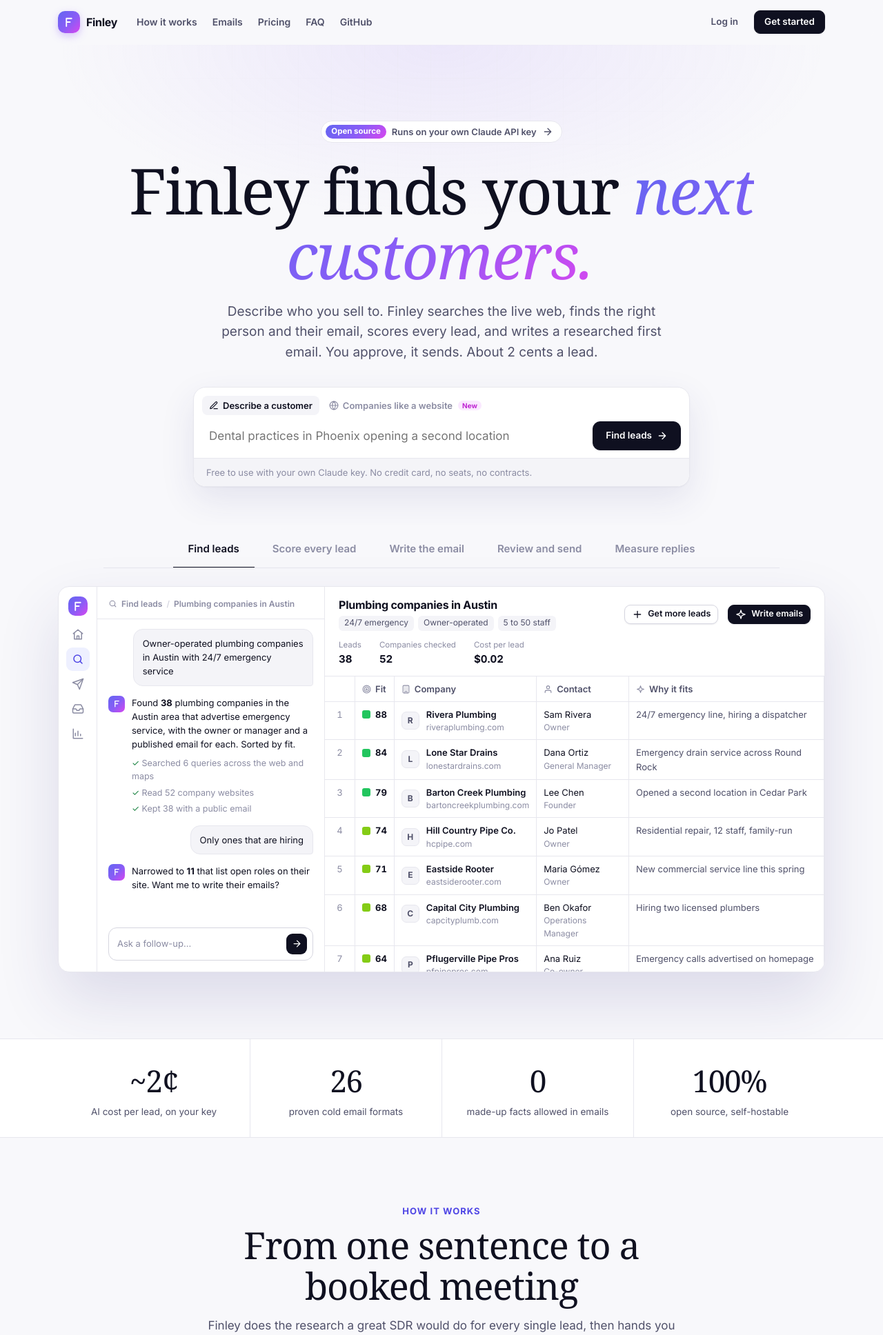
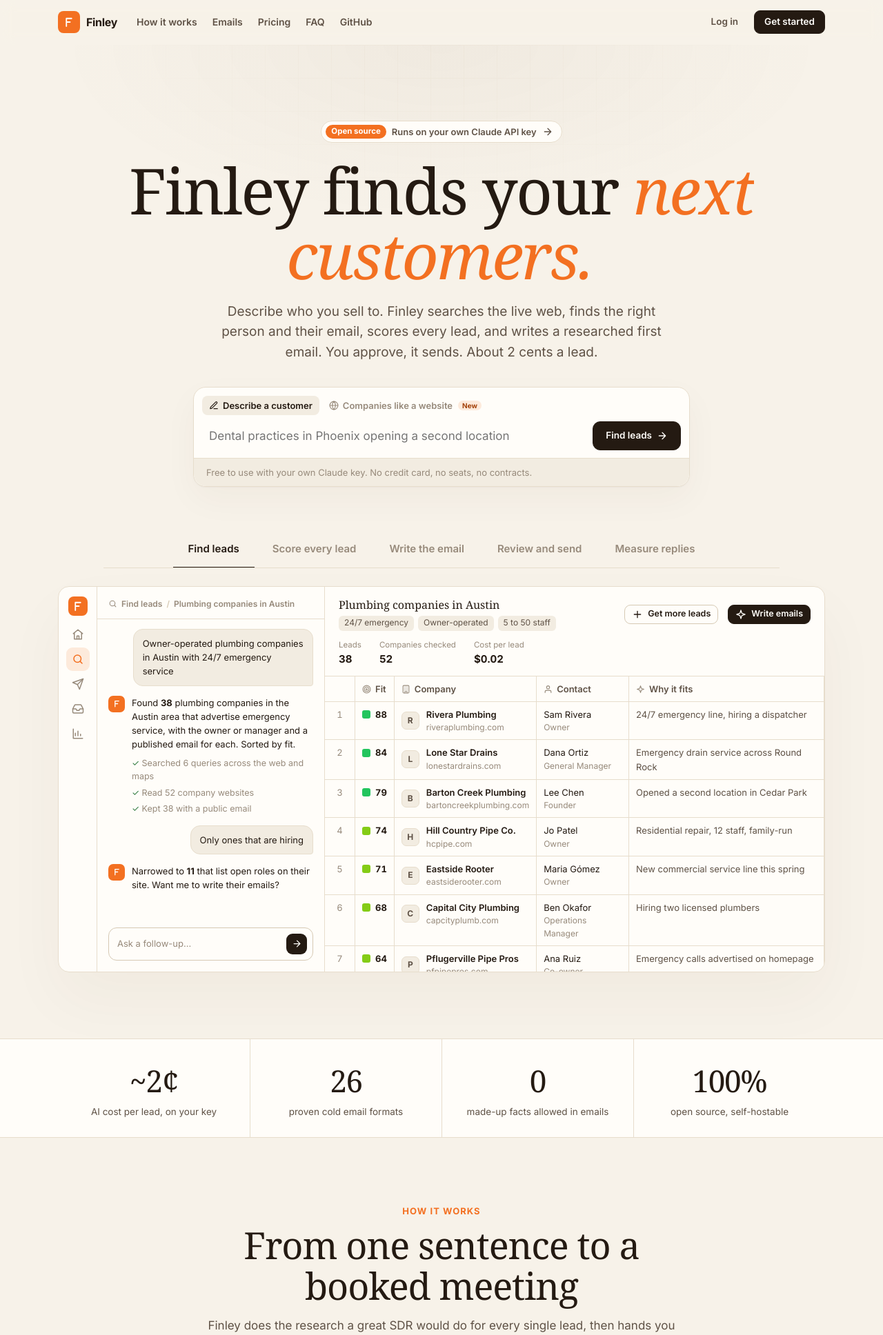
Before and after one commit to henrybrewer00-dotcom/Finley, a FastAPI app: page / in a window 1280 px wide. Shown: the top 1936 px of the page at 69% size. Run offline with FastAPI, Linux system fonts and the light colour scheme; some libraries are stand-ins or nearby versions; some web fonts are replaced.

Commit message:
Restyle in Hermès orange on cream with serif type; drop gradients, glows and icon chips
Co-Authored-By: Claude Opus 5.5 (1M context) <noreply@anthropic.com>
Claude-Session: https://claude.ai/code/session_01DWZD3oVoZLrGPmwV6oHgd3

```diff
--- a/finley/static/finley.css
+++ b/finley/static/finley.css
@@ -6,61 +6,60 @@
   --font: "Inter", ui-sans-serif, system-ui, -apple-system, "Segoe UI", sans-serif;
   --mono: ui-monospace, "SF Mono", Menlo, monospace;
 
-  --bg: #f8f8fb;
-  --surface: #ffffff;
-  --surface-2: #f4f4f8;
-  --border: #e7e7ee;
-  --border-strong: #d6d6e0;
-  --text: #0f1020;
-  --text-2: #50516a;
-  --text-3: #8b8ca3;
+  --bg: #f7f2e9;              /* cream */
+  --surface: #fffdf9;
+  --surface-2: #f2ece1;
+  --border: #e7ddcc;
+  --border-strong: #d6c9b4;
+  --text: #241a12;            /* dark brown, near black */
+  --text-2: #5f5246;
+  --text-3: #978a7b;
 
-  --brand: #4f46e5;          /* Finley indigo */
-  --brand-hover: #4338ca;
-  --brand-soft: #eef0ff;
-  --brand-ink: #3730a3;
+  --brand: #f37021;           /* Finley orange */
+  --brand-hover: #d85f14;
+  --brand-soft: #fdeadb;
+  --brand-ink: #a4430b;
   --on-brand: #ffffff;
-  --grad: linear-gradient(135deg, #6366f1 0%, #8b5cf6 55%, #d946ef 100%);
-  --green: #15803d;  --green-soft: #e7f6ec;
+  --grad: linear-gradient(var(--brand), var(--brand));
+  --green: #2f7a3e;  --green-soft: #e6f1e3;
 
-  /* dark sidebar, same in both themes */
-  --sb-bg: #0d0e1a; --sb-border: #1d1f33; --sb-text: #a4a6c2; --sb-strong: #ffffff;
-  --sb-hover: rgba(255,255,255,.06); --sb-active: rgba(129,140,248,.16);
+  --sb-bg: #241a12; --sb-border: #3a2c20; --sb-text: #cdbfae; --sb-strong: #ffffff;
+  --sb-hover: rgba(255,255,255,.06); --sb-active: rgba(243,112,33,.16);
 
-  --blue: #2f5bd3;   --blue-soft: #e9effd;
+  --blue: #2f5d8a;   --blue-soft: #e5edf4;
   --amber: #a15c07;  --amber-soft: #fdf3e2;
   --red: #c0362c;    --red-soft: #fdebea;
-  --violet: #6b4fd8; --violet-soft: #f0ecfd;
-  --gray-soft: #efefec;
+  --violet: #8a5a2b; --violet-soft: #f4e9dc;
+  --gray-soft: #efe8dc;
 
   --radius-sm: 6px;
   --radius: 10px;
   --radius-lg: 16px;
-  --shadow-sm: 0 1px 2px rgba(16, 17, 40, .04), 0 1px 3px rgba(16, 17, 40, .04);
-  --shadow: 0 1px 2px rgba(16, 17, 40, .04), 0 6px 20px rgba(16, 17, 40, .07);
-  --shadow-lg: 0 10px 40px rgba(20, 20, 30, .12);
-  --focus: 0 0 0 3px rgba(79, 70, 229, .22);
+  --shadow-sm: 0 1px 2px rgba(60, 35, 15, .04), 0 1px 3px rgba(60, 35, 15, .04);
+  --shadow: 0 1px 2px rgba(60, 35, 15, .04), 0 6px 20px rgba(60, 35, 15, .07);
+  --shadow-lg: 0 10px 40px rgba(60, 35, 15, .12);
+  --focus: 0 0 0 3px rgba(243, 112, 33, .22);
   --sidebar: 240px;
 }
 
 @media (prefers-color-scheme: dark) {
   :root:not([data-theme="light"]) {
-    --bg: #0f1018; --surface: #161722; --surface-2: #1c1d2a; --border: #262839; --border-strong: #343649;
-    --text: #ededef; --text-2: #a9a9b2; --text-3: #75757e;
-    --brand: #818cf8; --brand-hover: #a5b4fc; --brand-soft: #1e1f3d; --brand-ink: #c7d2fe; --on-brand: #0b0c1d;
-    --green: #4ade80; --green-soft: #12291b; --sb-bg: #0a0b14; --sb-border: #1b1c2c;
-    --blue: #7c9cf5; --blue-soft: #1a2240; --amber: #e8a64a; --amber-soft: #2c2111; --red: #f07a70; --red-soft: #321816;
-    --violet: #a895f5; --violet-soft: #231c3d; --gray-soft: #26262b;
+    --bg: #15100b; --surface: #1d1712; --surface-2: #251e17; --border: #33291f; --border-strong: #463a2d;
+    --text: #f3ebe0; --text-2: #c2b4a3; --text-3: #8d7f70;
+    --brand: #ff8a3d; --brand-hover: #ffa265; --brand-soft: #3a2414; --brand-ink: #ffc59c; --on-brand: #1d1209;
+    --green: #7bc98a; --green-soft: #17271a; --sb-bg: #120d09; --sb-border: #2a2119;
+    --blue: #8fb3d9; --blue-soft: #18222d; --amber: #e8a64a; --amber-soft: #2c2111; --red: #f07a70; --red-soft: #321816;
+    --violet: #d0a77c; --violet-soft: #2a2017; --gray-soft: #2a231c;
     --shadow: 0 1px 2px rgba(0,0,0,.3), 0 4px 16px rgba(0,0,0,.25); --shadow-lg: 0 10px 40px rgba(0,0,0,.5);
   }
 }
 :root[data-theme="dark"] {
-  --bg: #0f1018; --surface: #161722; --surface-2: #1c1d2a; --border: #262839; --border-strong: #343649;
-  --text: #ededef; --text-2: #a9a9b2; --text-3: #75757e;
-  --brand: #818cf8; --brand-hover: #a5b4fc; --brand-soft: #1e1f3d; --brand-ink: #c7d2fe; --on-brand: #0b0c1d;
-    --green: #4ade80; --green-soft: #12291b; --sb-bg: #0a0b14; --sb-border: #1b1c2c;
-  --blue: #7c9cf5; --blue-soft: #1a2240; --amber: #e8a64a; --amber-soft: #2c2111; --red: #f07a70; --red-soft: #321816;
-  --violet: #a895f5; --violet-soft: #231c3d; --gray-soft: #26262b;
+  --bg: #15100b; --surface: #1d1712; --surface-2: #251e17; --border: #33291f; --border-strong: #463a2d;
+    --text: #f3ebe0; --text-2: #c2b4a3; --text-3: #8d7f70;
+    --brand: #ff8a3d; --brand-hover: #ffa265; --brand-soft: #3a2414; --brand-ink: #ffc59c; --on-brand: #1d1209;
+    --green: #7bc98a; --green-soft: #17271a; --sb-bg: #120d09; --sb-border: #2a2119;
+    --blue: #8fb3d9; --blue-soft: #18222d; --amber: #e8a64a; --amber-soft: #2c2111; --red: #f07a70; --red-soft: #321816;
+    --violet: #d0a77c; --violet-soft: #2a2017; --gray-soft: #2a231c;
 }
 
 * { box-sizing: border-box; }
@@ -307,9 +306,9 @@ h2 { font-size: 16px; font-weight: 650; }
 /* buttons: a little depth, gradient primary */
 .btn { border-radius: 9px; font-weight: 580; }
 .btn-primary { background: var(--brand); border-color: transparent; background-image: linear-gradient(180deg, rgba(255,255,255,.14), rgba(255,255,255,0));
-  box-shadow: 0 1px 2px rgba(49, 46, 129, .25), 0 4px 12px rgba(79, 70, 229, .22), inset 0 1px 0 rgba(255,255,255,.18); }
+  box-shadow: 0 1px 2px rgba(70, 40, 15, .08), 0 4px 12px rgba(70, 40, 15, .07), inset 0 1px 0 rgba(255,255,255,.18); }
 .btn-primary:hover { background-color: var(--brand-hover); }
-.btn-glow { background: var(--grad); border: 0; color: #fff; box-shadow: 0 6px 20px rgba(139, 92, 246, .35), inset 0 1px 0 rgba(255,255,255,.25); }
+.btn-glow { background: var(--grad); border: 0; color: #fff; box-shadow: 0 6px 20px rgba(70, 40, 15, .11), inset 0 1px 0 rgba(255,255,255,.25); }
 .btn-glow:hover { filter: brightness(1.06); background: var(--grad); }
 .input, .select, .textarea { border-radius: 9px; }
 .file::file-selector-button { font: 580 13px var(--font); height: 32px; padding: 0 12px; margin-right: 10px; border-radius: 8px;
@@ -343,7 +342,7 @@ h2 { font-size: 16px; font-weight: 650; }
 .table th { background: transparent; font-size: 11.5px; }
 .table tbody tr:hover td { background: color-mix(in srgb, var(--brand-soft) 45%, transparent); }
 .tab.active { border-bottom-color: var(--brand); color: var(--brand-ink); }
-.empty-icon { background: var(--grad); color: #fff; box-shadow: 0 6px 18px rgba(139, 92, 246, .3); }
+.empty-icon { background: var(--grad); color: #fff; box-shadow: 0 6px 18px rgba(70, 40, 15, .06); }
 
 /* ---------- icon rail (light, compact) ---------- */
 :root { --sidebar: 76px; }
@@ -351,7 +350,7 @@ h2 { font-size: 16px; font-weight: 650; }
 .sidebar { background: var(--surface); border-right: 1px solid var(--border); padding: 14px 8px; align-items: stretch; gap: 2px; }
 .sidebar .brand { justify-content: center; padding: 2px 0 12px; }
 .sidebar .brand .lbl { display: none; }
-.logo { width: 32px; height: 32px; border-radius: 10px; background: var(--grad); color: #fff; box-shadow: 0 4px 12px rgba(139, 92, 246, .35); }
+.logo { width: 32px; height: 32px; border-radius: 10px; background: var(--grad); color: #fff; box-shadow: 0 4px 12px rgba(70, 40, 15, .11); }
 .logo svg { width: 18px; height: 18px; }
 .sidebar-cta { display: grid; place-items: center; width: 40px; height: 40px; margin: 0 auto 12px; border-radius: 12px; background: var(--text); color: var(--surface); text-decoration: none; box-shadow: var(--shadow); }
 .sidebar-cta:hover { background: var(--brand); }
@@ -391,8 +390,8 @@ h2 { font-size: 16px; font-weight: 650; }
 .find-hero h1 { font-family: var(--display); font-weight: 400; font-size: clamp(36px, 5vw, 56px); letter-spacing: -0.02em; line-height: 1.05; }
 .find-hero h1 em { font-style: italic; background: var(--grad); -webkit-background-clip: text; background-clip: text; color: transparent; padding-right: 4px; }
 .find-hero p { color: var(--text-2); font-size: 16px; max-width: 600px; margin: 14px auto 0; }
-.prompt-card { margin-top: 30px; padding: 6px 6px 8px; border-radius: 18px; box-shadow: 0 1px 2px rgba(16,17,40,.04), 0 16px 48px rgba(49, 46, 129, .10); }
-.prompt-card:focus-within { border-color: color-mix(in srgb, var(--brand) 45%, var(--border)); box-shadow: 0 0 0 4px var(--brand-soft), 0 16px 48px rgba(49, 46, 129, .12); }
+.prompt-card { margin-top: 30px; padding: 6px 6px 8px; border-radius: 18px; box-shadow: 0 1px 2px rgba(60,35,15,.04), 0 16px 48px rgba(70, 40, 15, .04); }
+.prompt-card:focus-within { border-color: color-mix(in srgb, var(--brand) 45%, var(--border)); box-shadow: 0 0 0 4px var(--brand-soft), 0 16px 48px rgba(70, 40, 15, .04); }
 .mode-tabs { display: flex; gap: 4px; padding: 4px; }
 .mode-tab { display: inline-flex; align-items: center; gap: 6px; border: 0; background: transparent; color: var(--text-3); font: 560 13px var(--font); padding: 6px 10px; border-radius: 8px; cursor: pointer; }
 .mode-tab svg { width: 14px; height: 14px; }
@@ -481,6 +480,24 @@ h2 { font-size: 16px; font-weight: 650; }
 }
 
 /* ---------- auth ---------- */
-.auth { background: radial-gradient(900px 480px at 50% -10%, rgba(139, 92, 246, .18), transparent 70%), radial-gradient(700px 400px at 90% 110%, rgba(99, 102, 241, .12), transparent 70%), var(--bg); }
+.auth { background: radial-gradient(900px 480px at 50% -10%, rgba(70, 40, 15, .06), transparent 70%), radial-gradient(700px 400px at 90% 110%, rgba(70, 40, 15, .04), transparent 70%), var(--bg); }
 .auth .card { box-shadow: var(--shadow-lg); }
 .auth .brand { font-size: 18px; }
+
+/* ===== EDITORIAL PASS: quiet surfaces, flat orange, serif numbers ===== */
+.btn-primary { background-image: none; box-shadow: none; }
+.btn-glow { box-shadow: none; }
+.btn { box-shadow: none; }
+.kpi-label svg { display: none; }
+.kpi-label { text-transform: uppercase; letter-spacing: .06em; font-size: 11px; color: var(--text-3); font-weight: 600; }
+.kpi-value { font-family: var(--display); font-weight: 400; font-size: 40px; letter-spacing: -0.01em; line-height: 1.05; margin-top: 10px; }
+.kpi, .card { box-shadow: none; }
+.kpis { gap: 0; border: 1px solid var(--border); border-radius: var(--radius-lg); background: var(--surface); overflow: hidden; }
+.kpis .kpi { border: 0; border-radius: 0; border-right: 1px solid var(--border); background: transparent; }
+.kpis .kpi:last-child { border-right: 0; }
+.logo { background: var(--brand); box-shadow: none; border-radius: 8px; }
+.empty-icon { background: var(--surface-2); color: var(--text-2); box-shadow: none; }
+.page-head h1 { font-family: var(--display); font-weight: 400; font-size: 40px; letter-spacing: -0.01em; }
+.sheet-head h2 { font-family: var(--display); font-weight: 400; font-size: 28px; letter-spacing: 0; }
+.avatar { background: var(--text); color: var(--surface); }
+@media (max-width: 900px) { .kpis .kpi { border-right: 0; border-bottom: 1px solid var(--border); } }
--- a/finley/static/landing.css
+++ b/finley/static/landing.css
@@ -107,42 +107,42 @@
 
 /* ---------- polish ---------- */
 .hero { position: relative; overflow: hidden; background:
-  radial-gradient(700px 380px at 25% -60px, rgba(99, 102, 241, .20), transparent 70%),
-  radial-gradient(700px 380px at 80% -40px, rgba(217, 70, 239, .14), transparent 70%); }
+  radial-gradient(700px 380px at 25% -60px, rgba(70, 40, 15, .06), transparent 70%),
+  radial-gradient(700px 380px at 80% -40px, rgba(70, 40, 15, .04), transparent 70%); }
 .hero::before { content: ""; position: absolute; inset: 0; pointer-events: none; opacity: .5;
   background-image: linear-gradient(var(--border) 1px, transparent 1px), linear-gradient(90deg, var(--border) 1px, transparent 1px);
   background-size: 48px 48px; -webkit-mask-image: radial-gradient(600px 320px at 50% 0, #000, transparent 75%); mask-image: radial-gradient(600px 320px at 50% 0, #000, transparent 75%); }
 .hero > * { position: relative; }
 .hero h1 em, .final h2 em { background: var(--grad); -webkit-background-clip: text; background-clip: text; color: transparent; }
 .eyebrow b { background: var(--grad); }
-.mock { box-shadow: 0 30px 80px rgba(49, 46, 129, .18), 0 0 0 1px var(--border); border: 0; }
+.mock { box-shadow: 0 30px 80px rgba(70, 40, 15, .06), 0 0 0 1px var(--border); border: 0; }
 .mock-prompt { border: 1.5px solid transparent; background: linear-gradient(var(--surface), var(--surface)) padding-box, var(--grad) border-box; }
 .strip { background: var(--sb-bg); border-color: var(--sb-border); }
 .strip .stat { border-color: var(--sb-border); }
-.strip .stat b { background: linear-gradient(135deg, #a5b4fc, #f0abfc); -webkit-background-clip: text; background-clip: text; color: transparent; }
-.strip .stat span { color: #9a9cba; }
-.step::before { background: var(--grad); box-shadow: 0 4px 12px rgba(139, 92, 246, .3); }
-.feature .ic { background: var(--grad); color: #fff; box-shadow: 0 6px 16px rgba(139, 92, 246, .25); }
+.strip .stat b { background: none; -webkit-background-clip: text; background-clip: text; color: transparent; }
+.strip .stat span { color: var(--text-2); }
+.step::before { background: var(--grad); box-shadow: 0 4px 12px rgba(70, 40, 15, .06); }
+.feature .ic { background: var(--grad); color: #fff; box-shadow: 0 6px 16px rgba(70, 40, 15, .08); }
 .feature, .step { transition: transform .15s, box-shadow .15s; }
 .feature:hover, .step:hover { transform: translateY(-2px); box-shadow: var(--shadow); }
-.plan.featured { border-color: transparent; background: linear-gradient(var(--surface), var(--surface)) padding-box, var(--grad) border-box; border: 1.5px solid transparent; box-shadow: 0 20px 50px rgba(99, 102, 241, .18); }
+.plan.featured { border-color: transparent; background: linear-gradient(var(--surface), var(--surface)) padding-box, var(--grad) border-box; border: 1.5px solid transparent; box-shadow: 0 20px 50px rgba(70, 40, 15, .06); }
 .final { background: var(--sb-bg); color: #fff; }
-.final p { color: #a4a6c2; }
-.lp .btn-primary { background: var(--grad); box-shadow: 0 6px 20px rgba(139, 92, 246, .35), inset 0 1px 0 rgba(255,255,255,.25); }
+.final p { color: #cdbfae; }
+.lp .btn-primary { background: var(--grad); box-shadow: 0 6px 20px rgba(70, 40, 15, .11), inset 0 1px 0 rgba(255,255,255,.25); }
 
 /* ---------- layout v3: serif hero, one input, live app showcase ---------- */
 .lp { background: var(--bg); }
 .lp-nav { background: color-mix(in srgb, var(--bg) 85%, transparent); border-bottom-color: transparent; }
 .lp .btn-primary { background: var(--text); border-color: var(--text); color: var(--surface); background-image: none; box-shadow: var(--shadow-sm); }
 .lp .btn-primary:hover { background: var(--brand); border-color: var(--brand); }
-.hero { padding: 110px 0 56px; background: radial-gradient(800px 360px at 50% 0, rgba(139, 92, 246, .10), transparent 70%); }
+.hero { padding: 110px 0 56px; background: radial-gradient(800px 360px at 50% 0, rgba(70, 40, 15, .04), transparent 70%); }
 .hero::before { opacity: .35; }
 .hero h1 { font-family: var(--display); font-weight: 400; font-size: clamp(44px, 7.4vw, 92px); letter-spacing: -0.025em; line-height: 1.02; max-width: 1000px; }
 .hero h1 em { font-style: italic; padding-right: 6px; }
 .hero .lead { max-width: 640px; }
-.hero-box { max-width: 720px; margin: 36px auto 0; text-align: left; background: var(--surface); border: 1px solid var(--border); border-radius: 18px; padding: 8px; box-shadow: 0 1px 2px rgba(16,17,40,.04), 0 18px 50px rgba(49, 46, 129, .10); }
-.hero-box:focus-within { border-color: color-mix(in srgb, var(--brand) 45%, var(--border)); box-shadow: 0 0 0 4px var(--brand-soft), 0 18px 50px rgba(49, 46, 129, .12); }
-.hero-box .new { font-size: 10px; font-weight: 700; color: #c026d3; background: #fae8ff; border-radius: 999px; padding: 1px 6px; margin-left: 2px; }
+.hero-box { max-width: 720px; margin: 36px auto 0; text-align: left; background: var(--surface); border: 1px solid var(--border); border-radius: 18px; padding: 8px; box-shadow: 0 1px 2px rgba(60,35,15,.04), 0 18px 50px rgba(70, 40, 15, .04); }
+.hero-box:focus-within { border-color: color-mix(in srgb, var(--brand) 45%, var(--border)); box-shadow: 0 0 0 4px var(--brand-soft), 0 18px 50px rgba(70, 40, 15, .04); }
+.hero-box .new { font-size: 10px; font-weight: 700; color: var(--brand-ink); background: var(--brand-soft); border-radius: 999px; padding: 1px 6px; margin-left: 2px; }
 .hero-input { display: flex; gap: 8px; align-items: center; padding: 4px 4px 4px 12px; }
 .hero-input input { flex: 1; min-width: 0; border: 0; outline: none; font: 17px var(--font); background: transparent; color: var(--text); height: 44px; }
 .hero-input .btn { height: 42px; padding: 0 18px; border-radius: 11px; }
@@ -153,7 +153,7 @@
 .show-tab { padding: 14px 22px; color: var(--text-3); text-decoration: none; font-weight: 560; font-size: 15px; border-bottom: 2px solid transparent; margin-bottom: -1px; white-space: nowrap; }
 .show-tab:hover { color: var(--text); }
 .show-tab.active { color: var(--text); border-bottom-color: var(--text); }
-.app-mock { display: grid; grid-template-columns: 56px 330px minmax(0, 1fr); margin: 26px auto 0; max-width: 1120px; height: 560px; background: var(--surface); border: 1px solid var(--border); border-radius: 16px; overflow: hidden; text-align: left; box-shadow: 0 40px 90px rgba(49, 46, 129, .14); }
+.app-mock { display: grid; grid-template-columns: 56px 330px minmax(0, 1fr); margin: 26px auto 0; max-width: 1120px; height: 560px; background: var(--surface); border: 1px solid var(--border); border-radius: 16px; overflow: hidden; text-align: left; box-shadow: 0 40px 90px rgba(70, 40, 15, .04); }
 .am-rail { display: flex; flex-direction: column; align-items: center; gap: 18px; padding: 14px 0; border-right: 1px solid var(--border); color: var(--text-3); }
 .am-rail .logo { width: 28px; height: 28px; box-shadow: none; }
 .am-rail svg { width: 18px; height: 18px; }
@@ -182,4 +182,16 @@
 .feature .ic, .step::before { background: var(--text); box-shadow: none; }
 .feature .ic { color: var(--surface); }
 .kicker { color: var(--brand); }
-.final .btn-primary { background: #fff; color: #0d0e1a; border-color: #fff; }
+.final .btn-primary { background: #fff; color: #241a12; border-color: #fff; }
+
+/* ===== EDITORIAL PASS ===== */
+.features { gap: 0; border-top: 1px solid var(--border-strong); counter-reset: feat; }
+.feature { border: 0; border-bottom: 1px solid var(--border); border-radius: 0; background: transparent; padding: 28px 28px 30px 0; counter-increment: feat; }
+.feature:hover, .step:hover { transform: none; box-shadow: none; }
+.feature .ic { display: none; }
+.feature::before { content: counter(feat, decimal-leading-zero); display: block; font: 400 15px/1 var(--display); color: var(--brand); margin-bottom: 18px; }
+.feature h3 { font-family: var(--display); font-weight: 400; font-size: 24px; letter-spacing: 0; }
+.step { box-shadow: none; }
+.plan, .plan.featured { box-shadow: none; }
+.plan.featured { background: var(--surface); border: 1px solid var(--text); }
+.lp .btn, .lp .btn-primary { box-shadow: none; background-image: none; }
```
